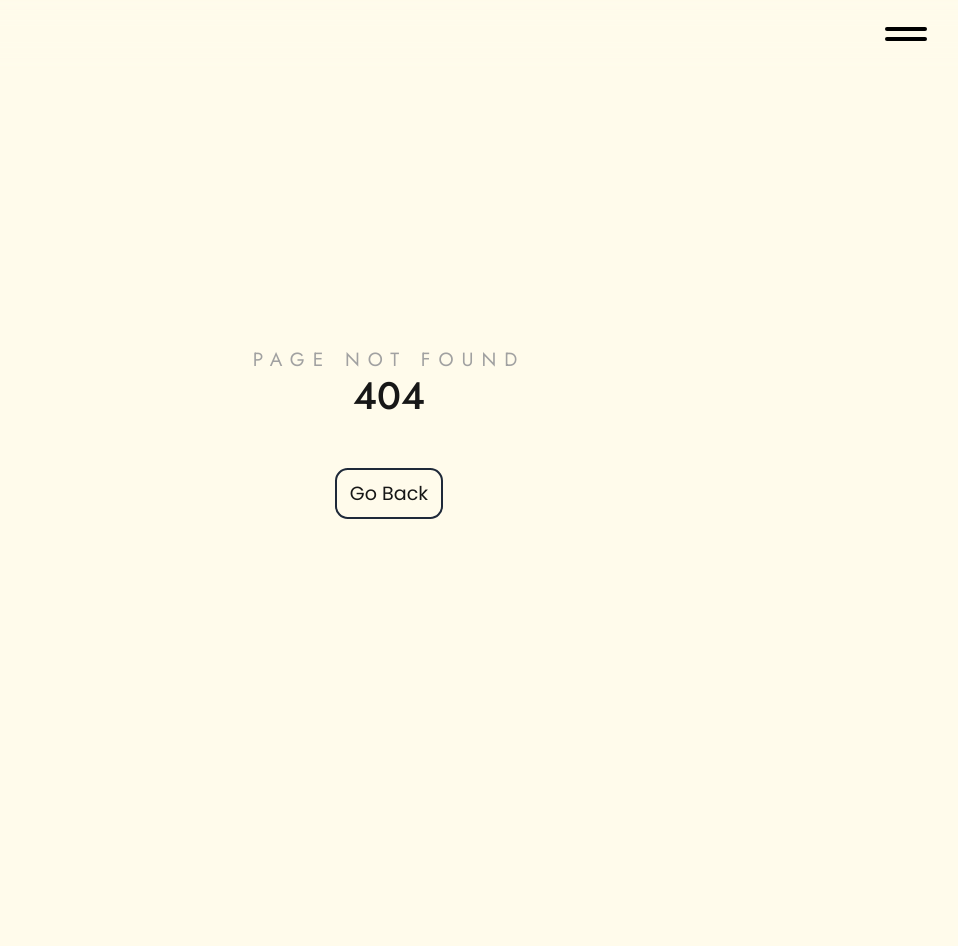
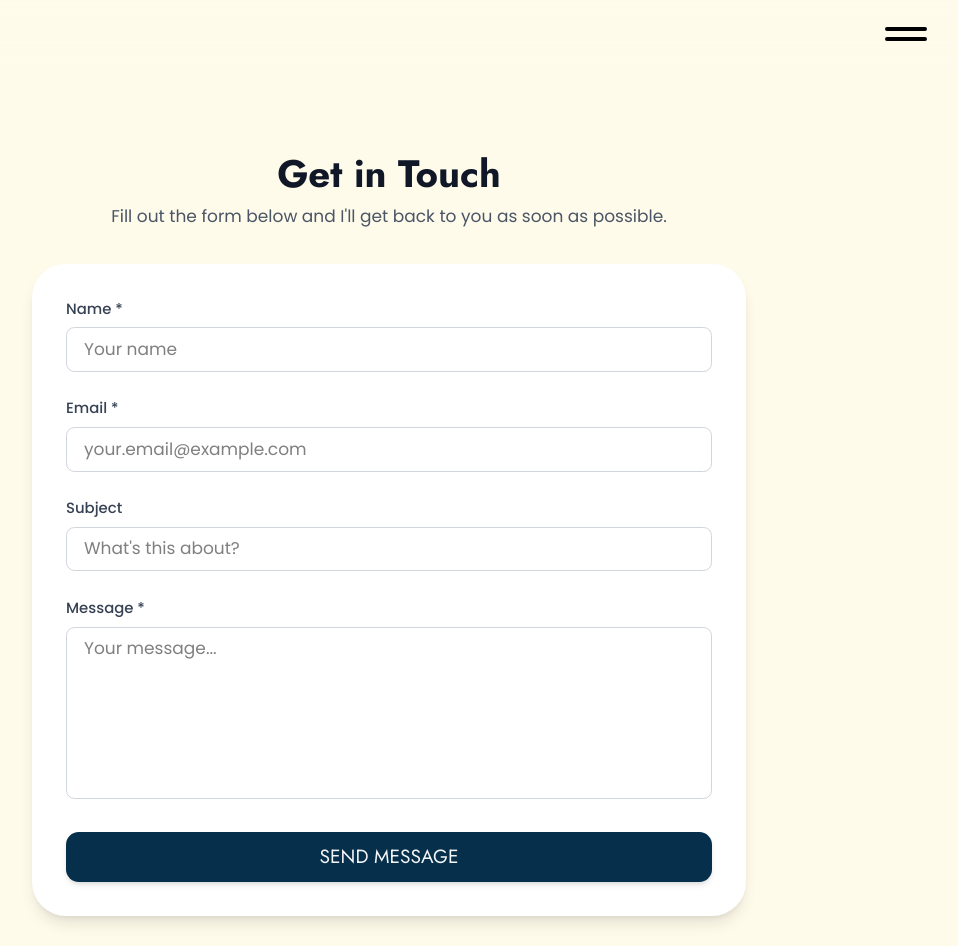
Before and after one commit to renee-runyon/datachunk-website, a Next.js app: page /contact in a window 1280 px wide. Before the commit this address had no page. Shown: the top 946 px of the page, without its empty margins (251-1209 px from the left). Built offline with nearby package versions, Linux system fonts and the light colour scheme.

Commit message:
add contact page with form

```diff
--- a/app/(root)/page.jsx
+++ b/app/(root)/page.jsx
@@ -221,8 +221,8 @@ export default function MyPage() {
 
 
 
-			{/* ================= CONTACT ================= */}
-			<section id="home" className="min-h-screen flex items-center pt-8 md:snap-start">
+			/* ================= CONTACT ================= */
+			<section id="contact" className="min-h-screen flex items-center pt-8 md:snap-start">
 				<div className="container mx-auto grid grid-cols-1 md:grid-cols-2 gap-12 p-10 md:px-20">
 
 					{/* IMAGE */}
@@ -261,10 +261,17 @@ export default function MyPage() {
 						</p>
 
 						<p className="text-xl mt-2 tracking-wider text-gray-600 mb-5">
-							<a href="mailto:info@datachunkdesigns.com">info@datachunkdesigns.com</a>
+							<a href="mailto:info@datachunkdesigns.com" className="hover:text-sky-800 transition-colors">
+								info@datachunkdesigns.com
+							</a>
 						</p>
 
-						<div className="flex space-x-4 mt-4 justify-center">
+						{/* CONTACT FORM BUTTON */}
+						<Button variation="primary" href="/contact">
+							Send Us a Message
+						</Button>
+
+						<div className="flex space-x-4 mt-6 justify-center">
 							{[
 								{ icon: faEnvelope, href: "mailto:info@datachunkdesigns.com" },
 								{ icon: faGithub, href: "https://github.com/" },
--- /dev/null
+++ b/app/contact/page.jsx
@@ -0,0 +1,123 @@
+// app/contact/page.jsx
+"use client";
+import { useForm, ValidationError } from '@formspree/react';
+
+export default function ContactPage() {
+    const [state, handleSubmit] = useForm("mnnwwwpy");
+
+    if (state.succeeded) {
+        return (
+            <div className="min-h-screen bg-gray-50 flex items-center justify-center p-4">
+                <div className="max-w-md w-full bg-white rounded-lg shadow-lg p-8 text-center">
+                    <div className="mb-4">
+                        <svg className="mx-auto h-12 w-12 text-green-500" fill="none" stroke="currentColor" viewBox="0 0 24 24">
+                            <path strokeLinecap="round" strokeLinejoin="round" strokeWidth={2} d="M5 13l4 4L19 7" />
+                        </svg>
+                    </div>
+                    <h2 className="text-2xl font-bold text-gray-900 mb-2">Thank you!</h2>
+                    <p className="text-gray-600 mb-6">Your message has been sent successfully. I'll get back to you soon.</p>
+                    <a
+                        href="/"
+                        className="title inline-block rounded-xl text-lg text-center uppercase px-8 py-2 shadow-md transition duration-300 ease-in-out bg-sky-950 hover:bg-transparent border-transparent hover:border-sky-950 border-2 text-gray-100 hover:text-sky-950 box-border"
+                    >
+                        Back to Home
+                    </a>
+                </div>
+            </div>
+        );
+    }
+
+    return (
+        <div className="min-h-screen bg-amber-50 py-12 px-4 sm:px-6 lg:px-8">
+            <div className="max-w-2xl mx-auto">
+                <div className="text-center mb-8">
+                    <h1 className="pt-24 text-4xl font-bold text-gray-900 mb-2">Get in Touch</h1>
+                    <p className="text-gray-600">Fill out the form below and I'll get back to you as soon as possible.</p>
+                </div>
+
+                <div className="bg-white rounded-4xl shadow-lg p-8">
+                    <form onSubmit={handleSubmit} className="space-y-6">
+                        <div>
+                            <label htmlFor="name" className="block text-sm font-medium text-gray-700 mb-2">
+                                Name *
+                            </label>
+                            <input
+                                id="name"
+                                type="text"
+                                name="name"
+                                required
+                                className="w-full px-4 py-2 border border-gray-300 rounded-lg focus:ring-2 focus:ring-blue-500 focus:border-transparent outline-none transition"
+                                placeholder="Your name"
+                            />
+                            <ValidationError prefix="Email" field="email" errors={state.errors} />
+                        </div>
+
+                        <div>
+                            <label htmlFor="email" className="block text-sm font-medium text-gray-700 mb-2">
+                                Email *
+                            </label>
+                            <input
+                                id="email"
+                                type="email"
+                                name="email"
+                                required
+                                className="w-full px-4 py-2 border border-gray-300 rounded-lg focus:ring-2 focus:ring-blue-500 focus:border-transparent outline-none transition"
+                                placeholder="your.email@example.com"
+                            />
+                        </div>
+
+                        <div>
+                            <label htmlFor="subject" className="block text-sm font-medium text-gray-700 mb-2">
+                                Subject
+                            </label>
+                            <input
+                                id="subject"
+                                type="text"
+                                name="subject"
+                                className="w-full px-4 py-2 border border-gray-300 rounded-lg focus:ring-2 focus:ring-blue-500 focus:border-transparent outline-none transition"
+                                placeholder="What's this about?"
+                            />
+                        </div>
+
+                        <div>
+                            <label htmlFor="message" className="block text-sm font-medium text-gray-700 mb-2">
+                                Message *
+                            </label>
+                            <textarea
+                                id="message"
+                                name="message"
+                                required
+                                rows={6}
+                                className="w-full px-4 py-2 border border-gray-300 rounded-lg focus:ring-2 focus:ring-blue-500 focus:border-transparent outline-none transition resize-none"
+                                placeholder="Your message..."
+                            />
+                        </div>
+
+                        <button
+                            type="submit"
+                            disabled={state.submitting}
+                            className="title w-full rounded-xl text-lg text-center uppercase px-8 py-2 shadow-md transition duration-300 ease-in-out bg-sky-950 hover:bg-transparent border-transparent hover:border-sky-950 border-2 text-gray-100 hover:text-sky-950 box-border disabled:bg-gray-400 disabled:border-gray-400 disabled:cursor-not-allowed"
+                        >
+                            {state.submitting ? 'Sending...' : 'Send Message'}
+                        </button>
+
+                        {state.errors && state.errors.length > 0 && (
+                            <div className="bg-red-50 border border-red-200 text-red-700 px-4 py-3 rounded-lg">
+                                There was an error sending your message. Please try again.
+                            </div>
+                        )}
+                    </form>
+                </div>
+
+                <div className="text-center mt-6">
+                    <a
+                        href="/"
+                        className="text-sky-950 hover:text-sky-900 transition-colors text-lg"
+                    >
+                        ← Back to Home
+                    </a>
+                </div>
+            </div>
+        </div>
+    );
+}
--- a/package.json
+++ b/package.json
@@ -17,6 +17,7 @@
     "generate-sitemap": "node generate-sitemap.js"
   },
   "dependencies": {
+    "@formspree/react": "^3.0.0",
     "@fortawesome/fontawesome-svg-core": "^6.7.2",
     "@fortawesome/free-brands-svg-icons": "^6.7.2",
     "@fortawesome/free-regular-svg-icons": "^6.7.2",
```
Also changed, not shown: 1 other file (tests, documents, lock files or other folders).
